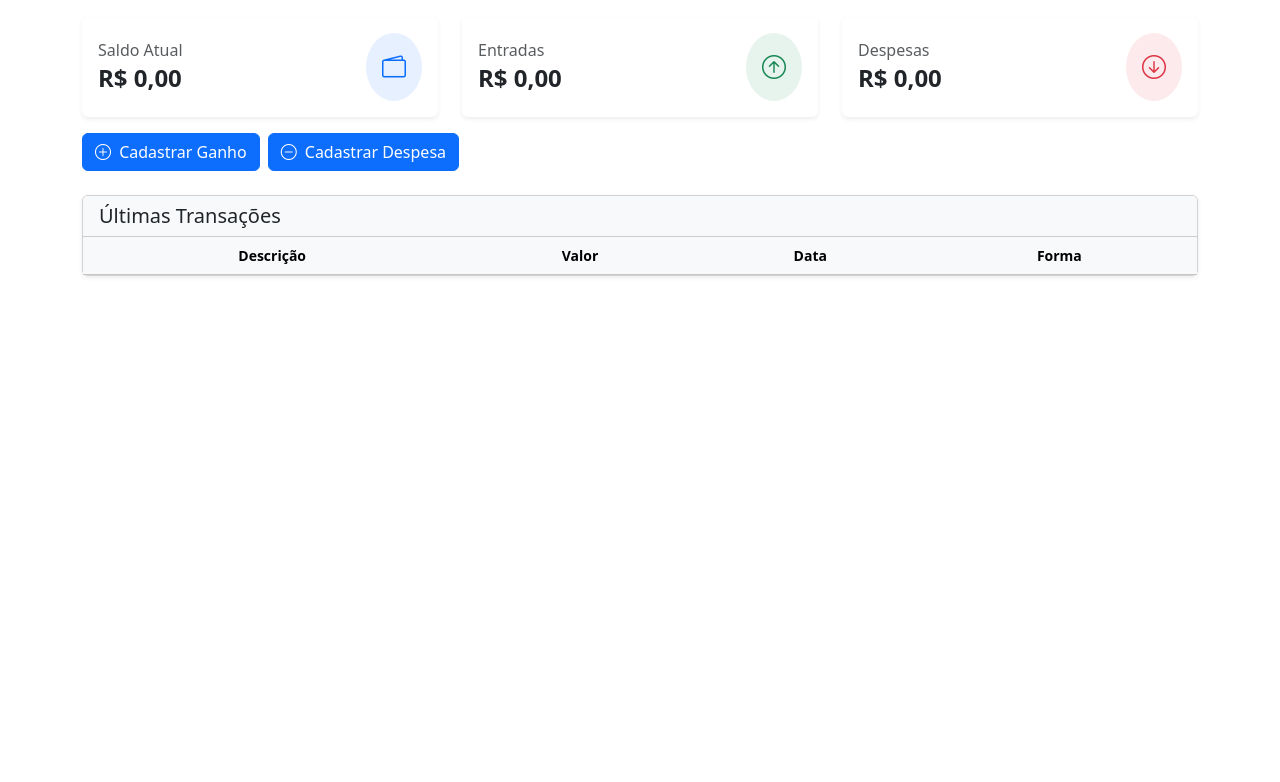
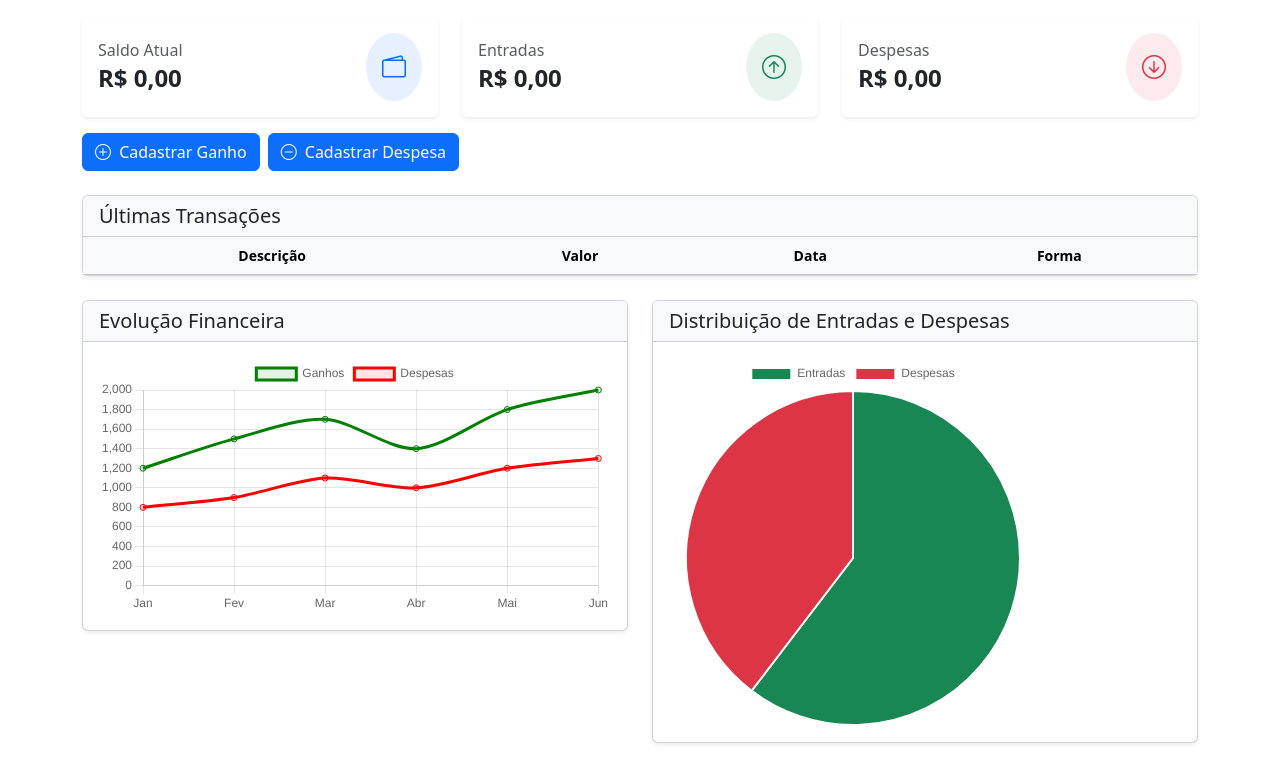
Before and after one commit to paulowelton/Sistema-de-Controle-de-Financas, a website: page dashboard.html in a window 1280 px wide. Shown: the part 66-848 px from the top of the page. Before the commit the page ends 800 px from the top, so only its background shows below. Drawn offline with nearby package versions, Linux system fonts and the light colour scheme; some packages are replaced by stand-ins of ours; no server answers; a script that the page names is missing.

Commit message:
templates de graficos

```diff
--- a/dashboard.html
+++ b/dashboard.html
@@ -125,9 +125,39 @@
             </div>
         </div>
 
+        <!-- Seção de Gráficos -->
+        <div class="row mb-4">
+            <!-- Gráfico de Linhas -->
+            <div class="col-md-6 mb-3">
+                <div class="card shadow-sm">
+                    <div class="card-header bg-light">
+                        <h5 class="mb-0">Evolução Financeira</h5>
+                    </div>
+                    <div class="card-body">
+                        <canvas id="lineChart"></canvas>
+                    </div>
+                </div>
+            </div>
+
+            <!-- Gráfico de Pizza -->
+            <div class="col-md-6 mb-3">
+                <div class="card shadow-sm">
+                    <div class="card-header bg-light">
+                        <h5 class="mb-0">Distribuição de Entradas e Despesas</h5>
+                    </div>
+                    <div class="card-body">
+                        <canvas id="pieChart"></canvas>
+                    </div>
+                </div>
+            </div>
+        </div>
+
+
     </main>
-    <script src="src/scripts/dashboard.js"></script>
+
+    <script src="https://cdn.jsdelivr.net/npm/chart.js"></script>
     <script src="https://cdn.jsdelivr.net/npm/sweetalert2@11"></script>
     <script src="https://cdn.jsdelivr.net/npm/bootstrap@5.3.3/dist/js/bootstrap.bundle.min.js"></script>
+    <script src="src/scripts/dashboard.js"></script>
 </body>
 </html>
--- a/src/scripts/dashboard.js
+++ b/src/scripts/dashboard.js
@@ -206,3 +206,61 @@ refreshAmounts()
 
 document.querySelector("#btn-add-earning").addEventListener("click", () => openAmountRegistration('earn'))
 document.querySelector("#btn-add-expense").addEventListener("click", () => openAmountRegistration('expense'))
+
+// Dados fake para exemplo — substitua com os reais depois
+const meses = ['Jan', 'Fev', 'Mar', 'Abr', 'Mai', 'Jun'];
+const ganhos = [1200, 1500, 1700, 1400, 1800, 2000];
+const despesas = [800, 900, 1100, 1000, 1200, 1300];
+
+// Gráfico de Linhas
+const ctxLine = document.getElementById('lineChart').getContext('2d');
+new Chart(ctxLine, {
+type: 'line',
+data: {
+    labels: meses,
+    datasets: [
+        {
+            label: 'Ganhos',
+            data: ganhos,
+            borderColor: 'green',
+            backgroundColor: 'rgba(0, 128, 0, 0.1)',
+            tension: 0.3
+        },
+        {
+            label: 'Despesas',
+            data: despesas,
+            borderColor: 'red',
+            backgroundColor: 'rgba(255, 0, 0, 0.1)',
+            tension: 0.3
+        }
+    ]
+},
+options: {
+    responsive: true,
+    scales: {
+        y: {
+            beginAtZero: true
+        }
+    }
+}
+});
+
+// Gráfico de Pizza
+const ctxPie = document.getElementById('pieChart').getContext('2d');
+new Chart(ctxPie, {
+type: 'pie',
+data: {
+    labels: ['Entradas', 'Despesas'],
+    datasets: [{
+        data: [
+            ganhos.reduce((a, b) => a + b, 0),
+            despesas.reduce((a, b) => a + b, 0)
+        ],
+        backgroundColor: ['#198754', '#dc3545'],
+        hoverOffset: 10
+    }]
+},
+options: {
+    responsive: true
+}
+});
```
